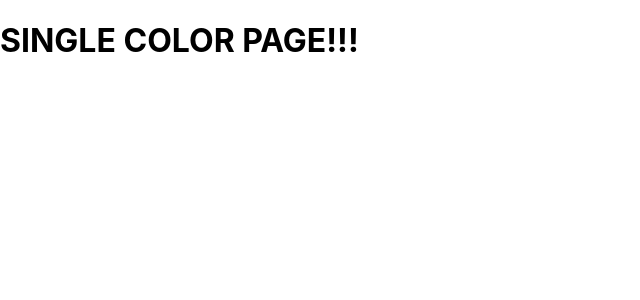
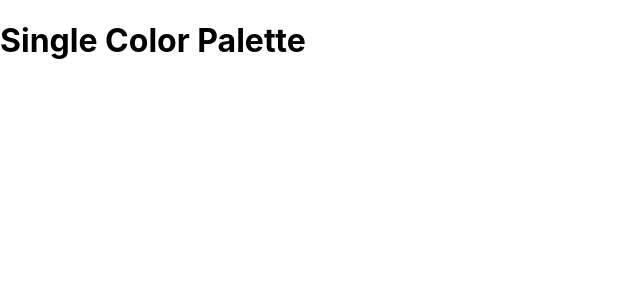
Before and after one commit to BryantVaughn/color-palette, a React (Create React App) app: page /palette/flat-ui-colors-american/americanriver in a window 1280 px wide. Shown: the top 300 px of the page, without its empty margins (0-640 px from the left). Built offline with nearby package versions, Linux system fonts and the light colour scheme.

Commit message:
Add SingleColorPalette and Link

```diff
--- a/src/App.js
+++ b/src/App.js
@@ -2,6 +2,7 @@ import React, { Component } from 'react';
 import { Route, Switch } from 'react-router-dom';
 import Palette from './Palette';
 import PaletteList from './PaletteList';
+import SingleColorPalette from './SingleColorPalette';
 import seedColors from './seedColors';
 import { generatePalette } from './colorHelpers';
 
@@ -38,7 +39,7 @@ class App extends Component {
         />
         <Route
           path="/palette/:paletteId/:colorId"
-          render={ () => <h1>SINGLE COLOR PAGE!!!</h1> }
+          render={ () => <SingleColorPalette /> }
         />
       </Switch>
     );
--- a/src/ColorBox.js
+++ b/src/ColorBox.js
@@ -19,11 +19,14 @@ class ColorBox extends Component {
   }
 
   render() {
-    const { name, background } = this.props;
+    const { name, background, moreUrl } = this.props;
     const { copied } = this.state;
 
     return (
-      <CopyToClipboard text={ background } onCopy={ this.changeCopyState }>
+      <CopyToClipboard
+        text={ background }
+        onCopy={ this.changeCopyState }
+      >
         <div
           style={{ background: background }}
           className="ColorBox"
@@ -40,10 +43,17 @@ class ColorBox extends Component {
             <div className="box-content">
               <span>{ name }</span>
             </div>
-            <button className="copy-button">Copy</button>
+            <button className="copy-button">
+              Copy
+            </button>
           </div>
-          <Link to="/" onClick={ evt => evt.stopPropagation() }>
-            <span className="see-more">More</span>
+          <Link
+            to={ moreUrl }
+            onClick={ evt => evt.stopPropagation() }
+          >
+            <span className="see-more">
+              More
+            </span>
           </Link>
         </div>
       </CopyToClipboard>
--- a/src/Palette.js
+++ b/src/Palette.js
@@ -23,13 +23,14 @@ class Palette extends Component {
   }
 
   render() {
-    const { colors, paletteName, emoji } = this.props.palette;
+    const { colors, paletteName, emoji, id } = this.props.palette;
     const { level, format } = this.state;
     const colorBoxes = colors[level].map(color => (
       <ColorBox
         background={ color[format] }
         name={ color.name }
         key={ color.id }
+        moreUrl={ `/palette/${ id }/${ color.id }`}
       />
     ));
 
--- /dev/null
+++ b/src/SingleColorPalette.js
@@ -0,0 +1,13 @@
+import React, { Component } from 'react';
+
+class SingleColorPalette extends Component {
+  render() {
+    return (
+      <div>
+        <h1>Single Color Palette</h1>
+      </div>
+    );
+  }
+}
+
+export default SingleColorPalette;
```
